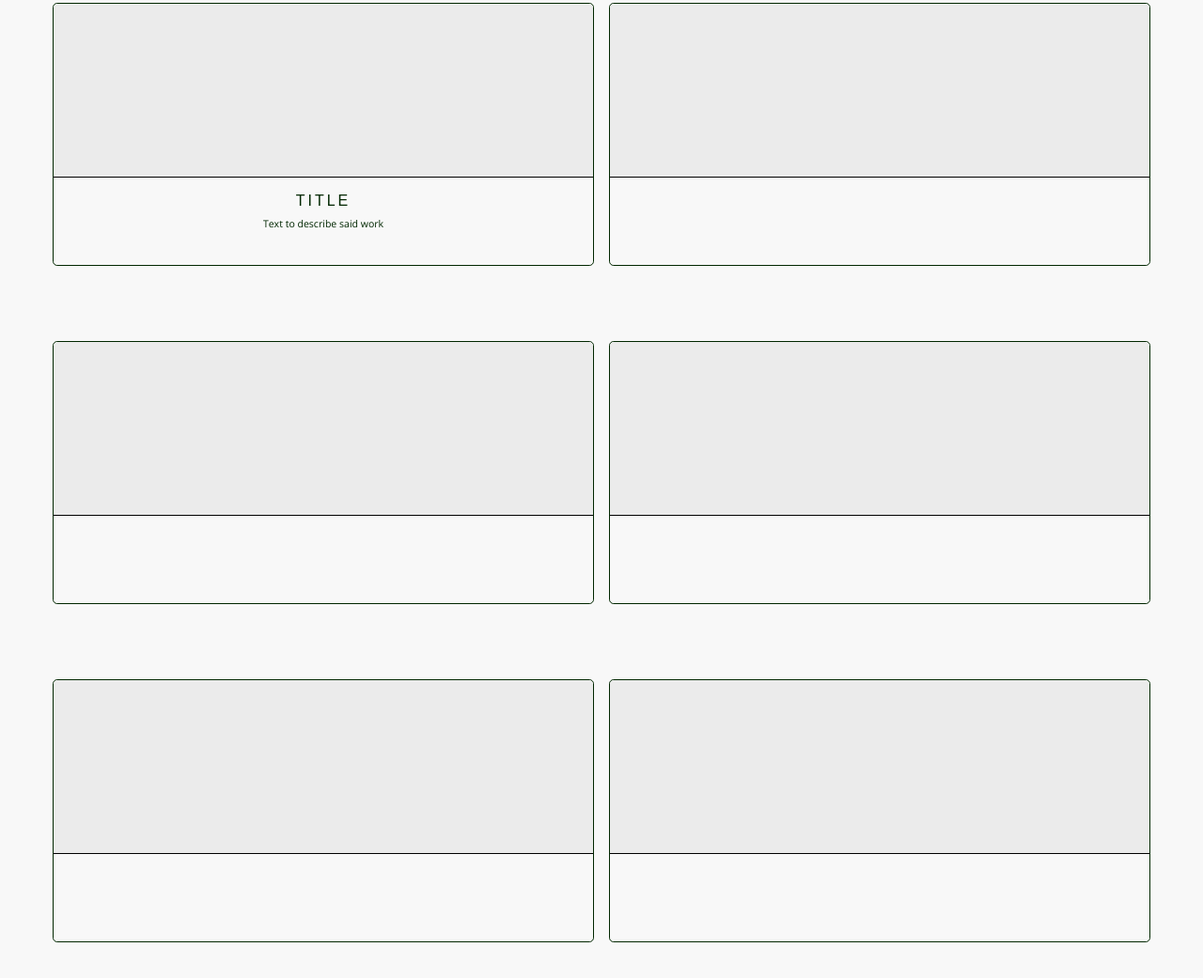
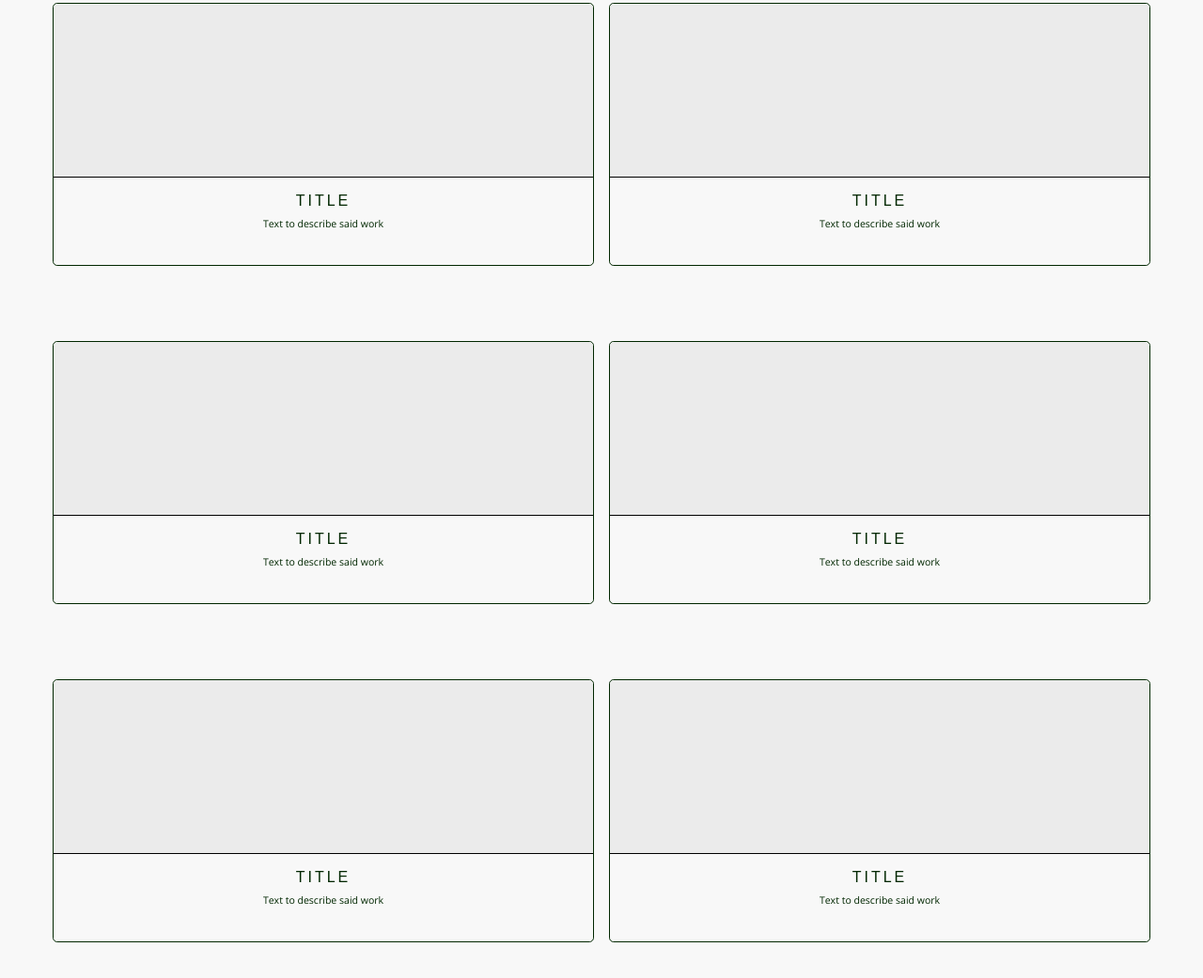
Before and after one commit to OlleHenrikssonWiren/Olle-Henriksson-Wiren-Portfolio, a plain HTML site: page index.html in a window 1280 px wide. Shown: the part 493-1534 px from the top of the page at 94% size. Drawn offline with nearby package versions, Linux system fonts and the light colour scheme; a web font is replaced by a local one.

Commit message:
+work content

```diff
--- a/css/style.css
+++ b/css/style.css
@@ -207,15 +207,18 @@ main {
     transition: ease 1s;
     opacity: 0;
     user-select: none;
+    pointer-events: none;
     z-index: 18;
     cursor: initial;
 }
-.showArrow {
+.showArrow { /* Arrow when scrolled down */
     cursor: pointer;
     user-select: initial;
     opacity: 1;
     transition: opacity ease 1s;
     transition: transform ease 0.3s;
+    pointer-events: all;
+
 }
 .navExpanded { /* arrow knappen förändras när man öppnar upp nav genom click */
     transform: rotate(0deg);
--- a/index.html
+++ b/index.html
@@ -82,25 +82,32 @@
                 </div>
                 <div class="worksItem">
                     <div class="worksImg"></div>
-                    <div class="worksDesc"></div>
+                    <div class="worksDesc">
+                        <h4>Title</h4>
+                        <p>Text to describe said work</p>
+                    </div>
                 </div>
 
                 <div class="worksItem">
                     <div class="worksImg"></div>
-                    <div class="worksDesc"></div>
+                    <div class="worksDesc"><h4>Title</h4>
+                        <p>Text to describe said work</p></div>
                 </div>
                 <div class="worksItem">
                     <div class="worksImg"></div>
-                    <div class="worksDesc"></div>
+                    <div class="worksDesc"><h4>Title</h4>
+                        <p>Text to describe said work</p></div>
                 </div>
 
                 <div class="worksItem">
                     <div class="worksImg"></div>
-                    <div class="worksDesc"></div>
+                    <div class="worksDesc"><h4>Title</h4>
+                        <p>Text to describe said work</p></div>
                 </div>
                 <div class="worksItem">
                     <div class="worksImg"></div>
-                    <div class="worksDesc"></div>
+                    <div class="worksDesc"><h4>Title</h4>
+                        <p>Text to describe said work</p></div>
                 </div>
 
             </div>
```
